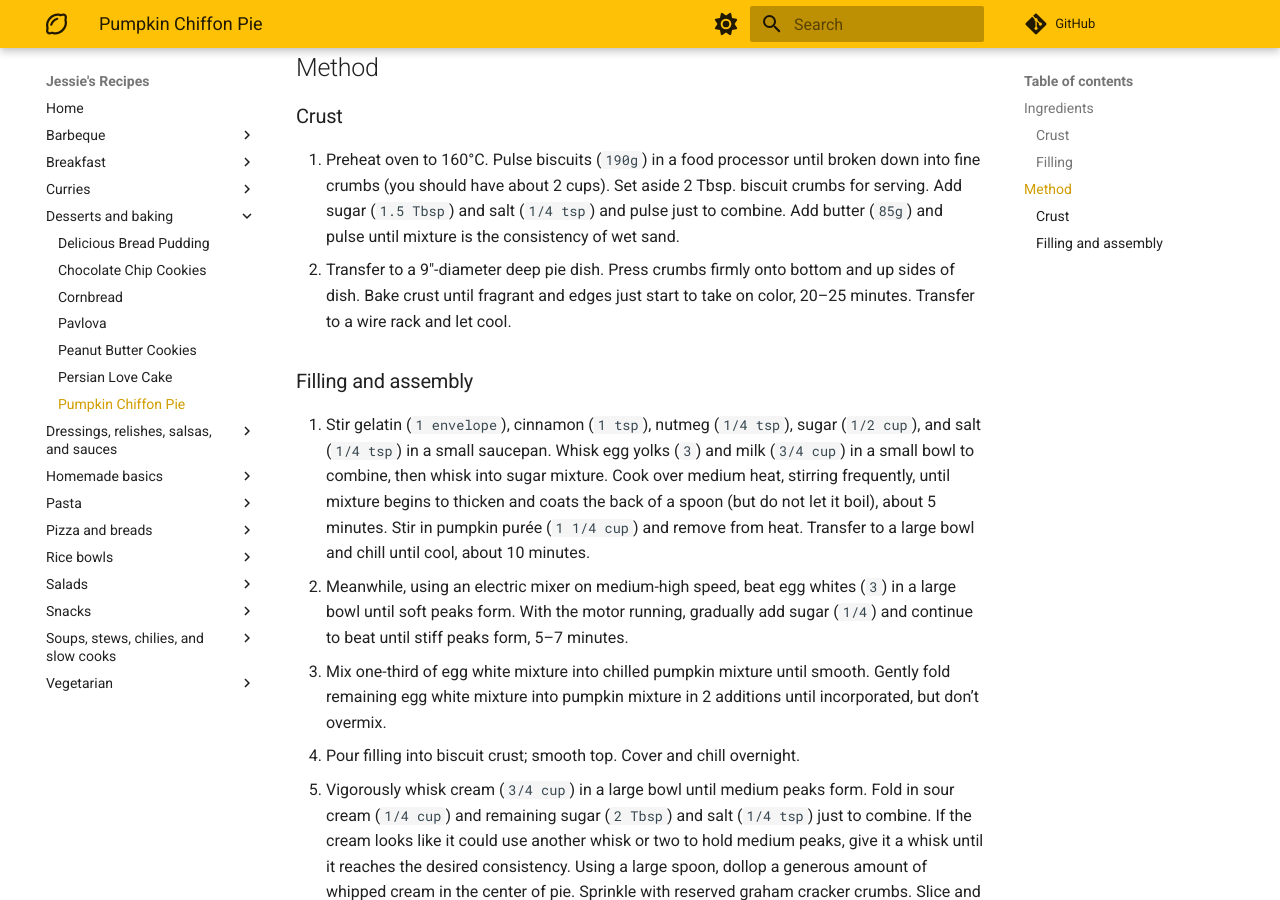
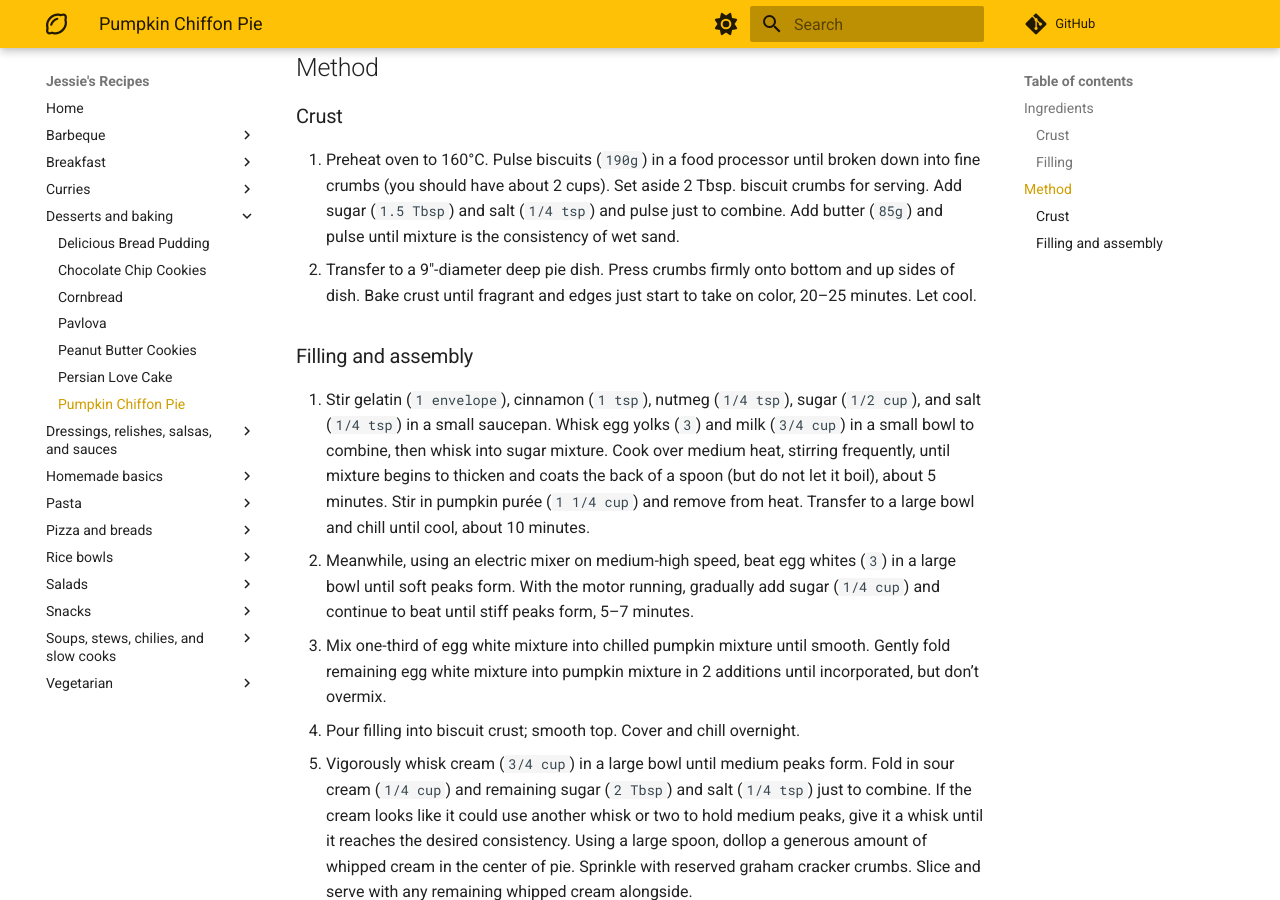
Before and after one commit to Adroz/recipe-database, an MkDocs documentation site: the page built from docs/desserts-and-baking/pumpkin-chiffon-pie.md, in a window 1280 px wide and 900 px high, scrolled down 1066 px. Built offline with MkDocs 1.6.1 and Material for MkDocs 9.7.7, drawn with Linux system fonts in a browser that asks for light colours; comment, search, counter and statistics services are not loaded.

Commit message:
Update pumpkin-chiffon-pie.md

```diff
--- a/docs/desserts-and-baking/pumpkin-chiffon-pie.md
+++ b/docs/desserts-and-baking/pumpkin-chiffon-pie.md
@@ -27,10 +27,10 @@
 ## Method
 ### Crust
 1. Preheat oven to 160°C. Pulse biscuits (`190g`) in a food processor until broken down into fine crumbs (you should have about 2 cups). Set aside 2 Tbsp. biscuit crumbs for serving. Add sugar (`1.5 Tbsp`) and salt (`1/4 tsp`) and pulse just to combine. Add butter (`85g`) and pulse until mixture is the consistency of wet sand.
-2. Transfer to a 9"-diameter deep pie dish. Press crumbs firmly onto bottom and up sides of dish. Bake crust until fragrant and edges just start to take on color, 20–25 minutes. Transfer to a wire rack and let cool.
+2. Transfer to a 9"-diameter deep pie dish. Press crumbs firmly onto bottom and up sides of dish. Bake crust until fragrant and edges just start to take on color, 20–25 minutes. Let cool.
 ### Filling and assembly
 3. Stir gelatin (`1 envelope`), cinnamon (`1 tsp`), nutmeg (`1/4 tsp`), sugar (`1/2 cup`), and salt (`1/4 tsp`) in a small saucepan. Whisk egg yolks (`3`) and milk (`3/4 cup`) in a small bowl to combine, then whisk into sugar mixture. Cook over medium heat, stirring frequently, until mixture begins to thicken and coats the back of a spoon (but do not let it boil), about 5 minutes. Stir in pumpkin purée (`1 1/4 cup`) and remove from heat. Transfer to a large bowl and chill until cool, about 10 minutes.
-4. Meanwhile, using an electric mixer on medium-high speed, beat egg whites (`3`) in a large bowl until soft peaks form. With the motor running, gradually add sugar (`1/4`) and continue to beat until stiff peaks form, 5–7 minutes.
+4. Meanwhile, using an electric mixer on medium-high speed, beat egg whites (`3`) in a large bowl until soft peaks form. With the motor running, gradually add sugar (`1/4 cup`) and continue to beat until stiff peaks form, 5–7 minutes.
 5. Mix one-third of egg white mixture into chilled pumpkin mixture until smooth. Gently fold remaining egg white mixture into pumpkin mixture in 2 additions until incorporated, but don’t overmix.
 6. Pour filling into biscuit crust; smooth top. Cover and chill overnight.
 7. Vigorously whisk cream (`3/4 cup`) in a large bowl until medium peaks form. Fold in sour cream (`1/4 cup`) and remaining sugar (`2 Tbsp`) and salt (`1/4 tsp`) just to combine. If the cream looks like it could use another whisk or two to hold medium peaks, give it a whisk until it reaches the desired consistency. Using a large spoon, dollop a generous amount of whipped cream in the center of pie. Sprinkle with reserved graham cracker crumbs. Slice and serve with any remaining whipped cream alongside.
```
